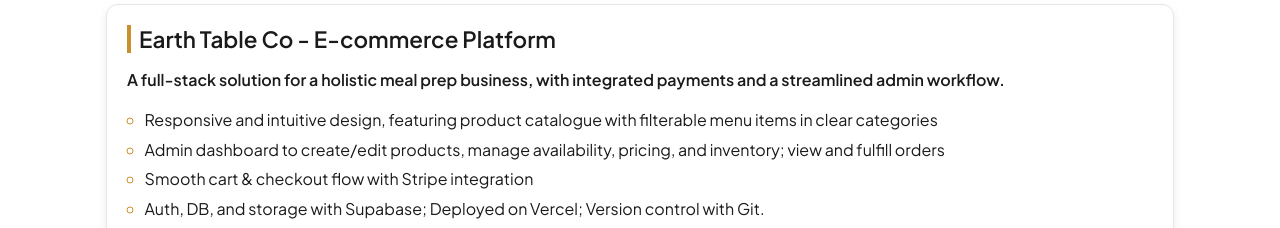
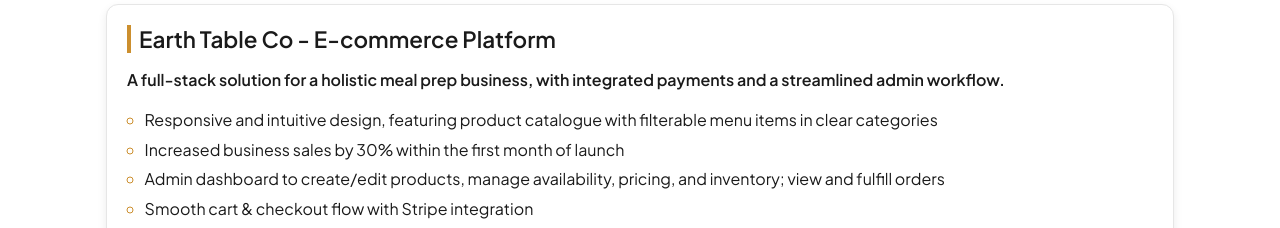
Before and after one commit to TayrineSoares/tayrine-portfolio, a React (Vite) app: page / in a window 1280 px wide. Shown: the part 1000-1228 px from the top of the page. Built offline with nearby package versions, Linux system fonts and the light colour scheme.

Commit message:
update earth table description with sales increase

```diff
--- a/src/components/Projects.jsx
+++ b/src/components/Projects.jsx
@@ -9,7 +9,7 @@ const projects = [
     summary:
       "A full-stack solution for a holistic meal prep business, with integrated payments and a streamlined admin workflow.",
     details: [
-      "Responsive and intuitive design, featuring product catalogue with filterable menu items in clear categories",
+      "Responsive and intuitive design, featuring product catalogue with filterable menu items in clear categories", "Increased business sales by 30% within the first month of launch",
       "Admin dashboard to create/edit products, manage availability, pricing, and inventory; view and fulfill orders",
       "Smooth cart & checkout flow with Stripe integration",
       "Auth, DB, and storage with Supabase; Deployed on Vercel; Version control with Git.",
```
